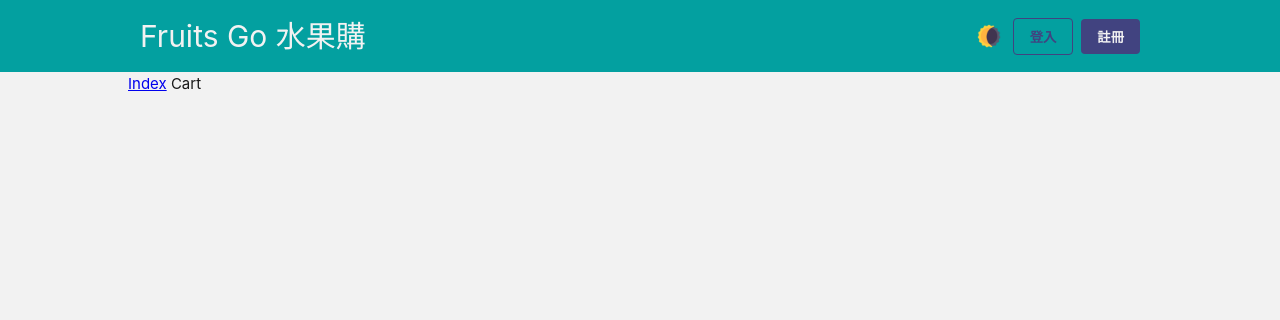
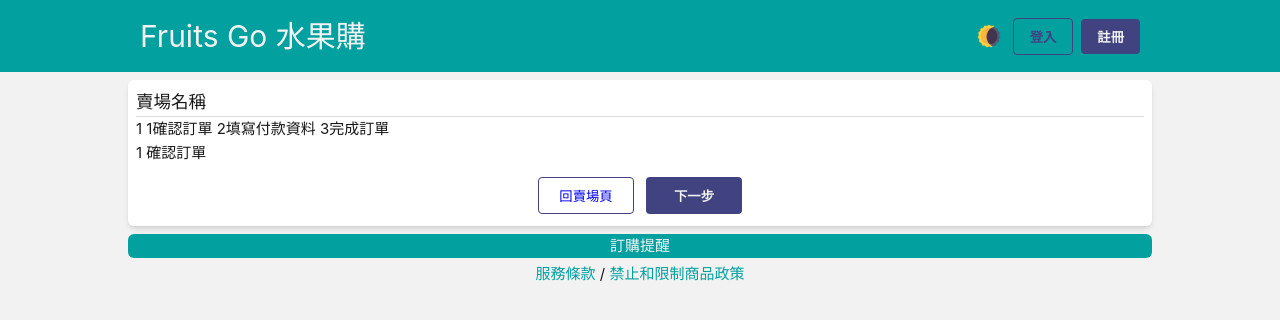
Before and after one commit to Joy-Chang-2021/FruitsGoCart, a Vue app: page /Cart in a window 1280 px wide. Shown: the top 320 px of the page. Built offline with nearby package versions, Linux system fonts and the light colour scheme.

Commit message:
feat: cart 初步框架

```diff
--- /dev/null
+++ b/src/components/PaymentForm.vue
@@ -0,0 +1,16 @@
+<template>
+  <div v-show="checkoutState === 1">{{ checkoutState }} 確認訂單</div>
+  <div v-show="checkoutState === 2">{{ checkoutState }} 付款資料</div>
+  <div v-show="checkoutState === 3">{{ checkoutState }} 完成訂單</div>
+</template>
+
+<script>
+export default {
+  props: {
+    checkoutState: {
+      type: Number,
+      require: true
+    }
+  }
+}
+</script>
--- /dev/null
+++ b/src/components/PaymentState.vue
@@ -0,0 +1,17 @@
+<template>
+  {{ checkoutState }}
+  1確認訂單
+  2填寫付款資料
+  3完成訂單
+</template>
+
+<script>
+export default {
+  props: {
+    checkoutState: {
+      type: Number,
+      require: true
+    }
+  }
+}
+</script>
--- a/src/scss/App.scss
+++ b/src/scss/App.scss
@@ -3,6 +3,7 @@
 @import "./Frame";
 @import "./IndexProducts";
 @import "./Statement";
+@import "./Cart";
 // package: tailwindcss
 @import "tailwindcss/base";
 @import "tailwindcss/components";
--- /dev/null
+++ b/src/scss/_Cart.scss
@@ -0,0 +1,4 @@
+.cart-main-wrapper {
+  @apply rounded-md shadow-md;
+  background-color: var(--color-background-card);
+}
--- a/src/views/Cart.vue
+++ b/src/views/Cart.vue
@@ -1,9 +1,70 @@
 <script setup>
+import PaymentState from "../components/PaymentState.vue";
+import PaymentForm from "../components/PaymentForm.vue"
+let shopInfo = {
+  name: "賣場名稱",
+  description: "Lorem ipsum dolor sit amet, consectetur adipisicing elit. Blanditiisitaquequodpraesentiumexplicaboincidunt? Dolores beatae nam at sed dolorum ratione dolorem nisi velit cum. Lorem ipsum dolor sit amet, consectetur adipisicing elit. Blanditiisitaquequodpraesentiumexplicaboincidunt? Dolores beatae nam at sed dolorum ratione dolorem nisi velit cum."
+}
 </script>
 
 <template>
-  <main class="max-w-screen-lg mx-auto">
-    <RouterLink to="/">Index</RouterLink>
-    Cart
+  <main class="cart-main-wrapper max-w-screen-lg mx-2 my-2 lg:mx-auto px-2">
+    <!-- 賣場名稱 -->
+    <h3 class="pt-2 ">{{ shopInfo.name }}</h3>
+    <hr />
+    <!-- 顯示付帳流程的狀態 -->
+    <PaymentState :checkoutState="checkoutState"/>
+    <!-- 顯示付帳的詳細內容 -->
+    <PaymentForm :checkoutState="checkoutState"/>
+    <!-- 上一頁、下一頁：控制付帳流程步驟及狀態 -->
+    <div class="py-3 flex justify-center">
+      <button
+        v-show="checkoutState === 1"
+        class="btn btn-outline w-24">
+        <RouterLink to="/" class="no-underline">回賣場頁</RouterLink>
+      </button>
+      <button
+        v-show="checkoutState > 1"
+        @click="--checkoutState"
+        class="btn btn-outline w-24">
+        回上一步
+      </button>
+      <button
+        v-show="checkoutState !== 3"
+        @click="++checkoutState"
+        class="btn btn-theme ml-3 w-24">
+        下一步
+      </button>
+      <button
+        v-show="checkoutState === 3"
+        class="btn btn-theme ml-3 w-24">
+        送出結帳
+      </button>
+    </div>
   </main>
+  <footer class="mx-2 my-1 text-center">
+    <!-- 訂購提醒 -->
+    <div class="max-w-screen-lg mx-auto mb-1">
+      <div class="theme-background rounded-md">
+        訂購提醒
+      </div>
+      <!-- TODO: 詳細文字的顯示及特效 -->
+    </div>
+    <!-- 服務條款/禁止和限制商品政策 -->
+    <p>
+      <span class="theme-text">服務條款</span>
+       /
+      <span class="theme-text">禁止和限制商品政策</span>
+    </p>
+  </footer>
 </template>
+
+<script>
+export default {
+  data() {
+    return {
+      checkoutState: 1
+    }
+  }
+}
+</script>
```
Also changed, not shown: src/scss/_Base.scss (+5 -5 lines).
